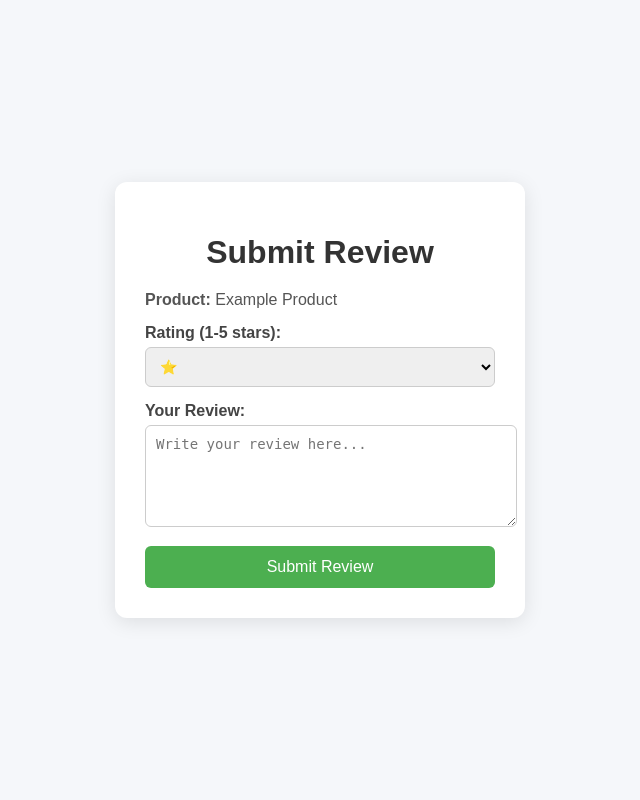
After one commit to Just-JKB/E-ShopManage-Comprehensive-Online-Retail-Application-Management-System, a PHP site: page /review.php in a window 1280 px wide. The commit adds this page. Shown: the whole page, without its empty margins (320-960 px from the left). Run offline with PHP 8.4, Linux system fonts and the light colour scheme; some libraries are stand-ins or nearby versions.

Commit message:
modified Review

```diff
--- a/PHP/registerUser.php
+++ b/PHP/registerUser.php
@@ -17,9 +17,9 @@
         if (isset($_GET['error'])) {
             echo '<div class="alert alert-danger">'.htmlspecialchars($_GET['error']).'</div>';
         }
+        ?>
 
         <form method="POST" action="../PHP/registerUserFunction.php">
-
             <div class="mb-3">
                 <label class="form-label">Name</label>
                 <input type="text" name="name" class="form-control" required>
--- /dev/null
+++ b/PHP/review.php
@@ -0,0 +1,185 @@
+<?php
+if (isset($_POST['submit_review'])) {
+    $user_id = $_SESSION['user_id'];  // make sure user is logged in
+    $product_id = $_POST['product_id'];
+    $rating = $_POST['rating'];
+    $comment = $_POST['comment'];
+
+    try {
+        $pdo = new PDO('mysql:host=localhost;dbname=e-shopmanage', 'root', '');
+
+        $stmt = $pdo->prepare("CALL InsertReview(:user_id, :product_id, :rating, :comment)");
+        $stmt->bindParam(':user_id', $user_id, PDO::PARAM_INT);
+        $stmt->bindParam(':product_id', $product_id, PDO::PARAM_INT);
+        $stmt->bindParam(':rating', $rating, PDO::PARAM_INT);
+        $stmt->bindParam(':comment', $comment, PDO::PARAM_STR);
+
+        $stmt->execute();
+
+        echo "<p>✅ Review submitted successfully!</p>";
+    } catch (PDOException $e) {
+        echo "<p>❌ Error: " . $e->getMessage() . "</p>";
+    }
+}
+?>
+
+<!DOCTYPE html>
+<html lang="en">
+<head>
+    <meta charset="UTF-8">
+    <meta name="viewport" content="width=device-width, initial-scale=1.0">
+    <title>Product Review Form</title>
+    <script src="https://cdn.jsdelivr.net/npm/sweetalert2@11"></script>
+    <style>
+        body {
+            font-family: Arial, sans-serif;
+            background-color: #f5f7fa;
+            display: flex;
+            justify-content: center;
+            align-items: center;
+            height: 100vh;
+            margin: 0;
+        }
+
+        .form-container {
+            background-color: #ffffff;
+            padding: 30px;
+            border-radius: 12px;
+            box-shadow: 0 4px 20px rgba(0, 0, 0, 0.1);
+            width: 350px;
+        }
+
+        .form-container h1 {
+            text-align: center;
+            margin-bottom: 20px;
+            color: #333333;
+        }
+
+        .product-name {
+            margin-bottom: 15px;
+            font-size: 16px;
+            color: #555555;
+        }
+
+        label {
+            display: block;
+            margin-bottom: 5px;
+            color: #444444;
+            font-weight: bold;
+        }
+
+        select, textarea {
+            width: 100%;
+            padding: 10px;
+            margin-bottom: 15px;
+            border: 1px solid #cccccc;
+            border-radius: 6px;
+            font-size: 14px;
+        }
+
+        textarea {
+            resize: vertical;
+        }
+
+        .submit-btn {
+            width: 100%;
+            background-color: #4CAF50;
+            color: white;
+            padding: 12px;
+            border: none;
+            border-radius: 6px;
+            font-size: 16px;
+            cursor: pointer;
+            transition: background-color 0.3s ease;
+        }
+
+        .submit-btn:hover {
+            background-color: #45a049;
+        }
+    </style>
+</head>
+<body>
+
+<div class="form-container">
+    <h1>Submit Review</h1>
+    <form method="post" action="UserDashboard.php" class="review-form" id="reviewForm">
+        <input type="hidden" name="user_id" value="123">
+        <input type="hidden" name="product_id" value="456">
+
+        <div class="product-name">
+            <strong>Product:</strong> <span>Example Product</span>
+        </div>
+
+        <label for="rating">Rating (1-5 stars):</label>
+        <select name="rating" id="rating" required>
+            <option value="1">⭐</option>
+            <option value="2">⭐⭐</option>
+            <option value="3">⭐⭐⭐</option>
+            <option value="4">⭐⭐⭐⭐</option>
+            <option value="5">⭐⭐⭐⭐⭐</option>
+        </select>
+
+        <label for="comment">Your Review:</label>
+        <textarea name="comment" id="comment" rows="5" placeholder="Write your review here..."></textarea>
+
+        <button type="submit" name="submit_review" class="submit-btn">Submit Review</button>
+    </form>
+</div>
+
+<script>
+    document.getElementById('reviewForm').addEventListener('submit', function(e) {
+        e.preventDefault();
+
+        const rating = document.getElementById('rating').value;
+        const commentField = document.getElementById('comment');
+        let comment = commentField.value.trim();
+
+        function showSummaryAndSubmit() {
+            let summaryHtml = `<p><strong>Rating:</strong> ${'⭐'.repeat(rating)}</p>`;
+            if (comment !== "") {
+                summaryHtml += `<p>${comment}</p>`;
+            }
+
+            Swal.fire({
+                title: 'Review Summary',
+                html: summaryHtml,
+                icon: 'info',
+                showCancelButton: true,
+                confirmButtonText: 'Submit',
+                cancelButtonText: 'Edit'
+            }).then((result) => {
+                if (result.isConfirmed) {
+                    Swal.fire({
+                        title: 'Thank you!',
+                        text: 'Your review has been submitted successfully.',
+                        icon: 'success',
+                        confirmButtonText: 'OK'
+                    }).then(() => {
+                        e.target.submit();
+                    });
+                }
+            });
+        }
+
+        if (comment === "") {
+            Swal.fire({
+                title: 'Do you want to add a comment?',
+                icon: 'question',
+                showCancelButton: true,
+                confirmButtonText: 'Yes',
+                cancelButtonText: 'No'
+            }).then((result) => {
+                if (result.isConfirmed) {
+                    commentField.focus();
+                } else if (result.dismiss === Swal.DismissReason.cancel) {
+                    showSummaryAndSubmit();
+                }
+            });
+        } else {
+            showSummaryAndSubmit();
+        }
+    });
+</script>
+
+</body>
+</html>
```
Also changed, not shown: JS/order.js (+30 -58 lines), PHP/UserDashboard.php (+123 -9 lines), PHP/add_review.php (added, +49 -0 lines), PHP/fetch_reviews.php (added, +26 -0 lines), PHP/getReviews.php (added).
